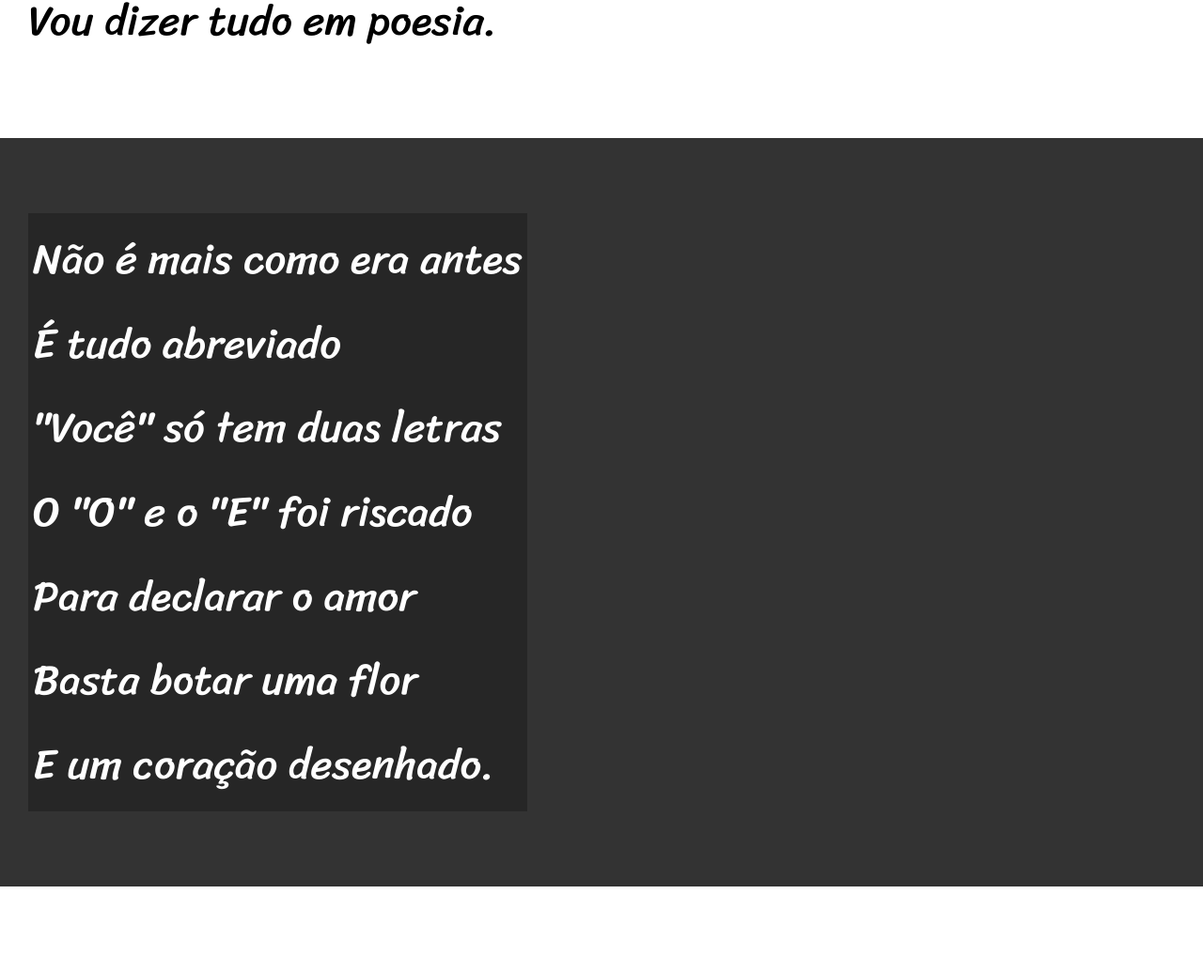
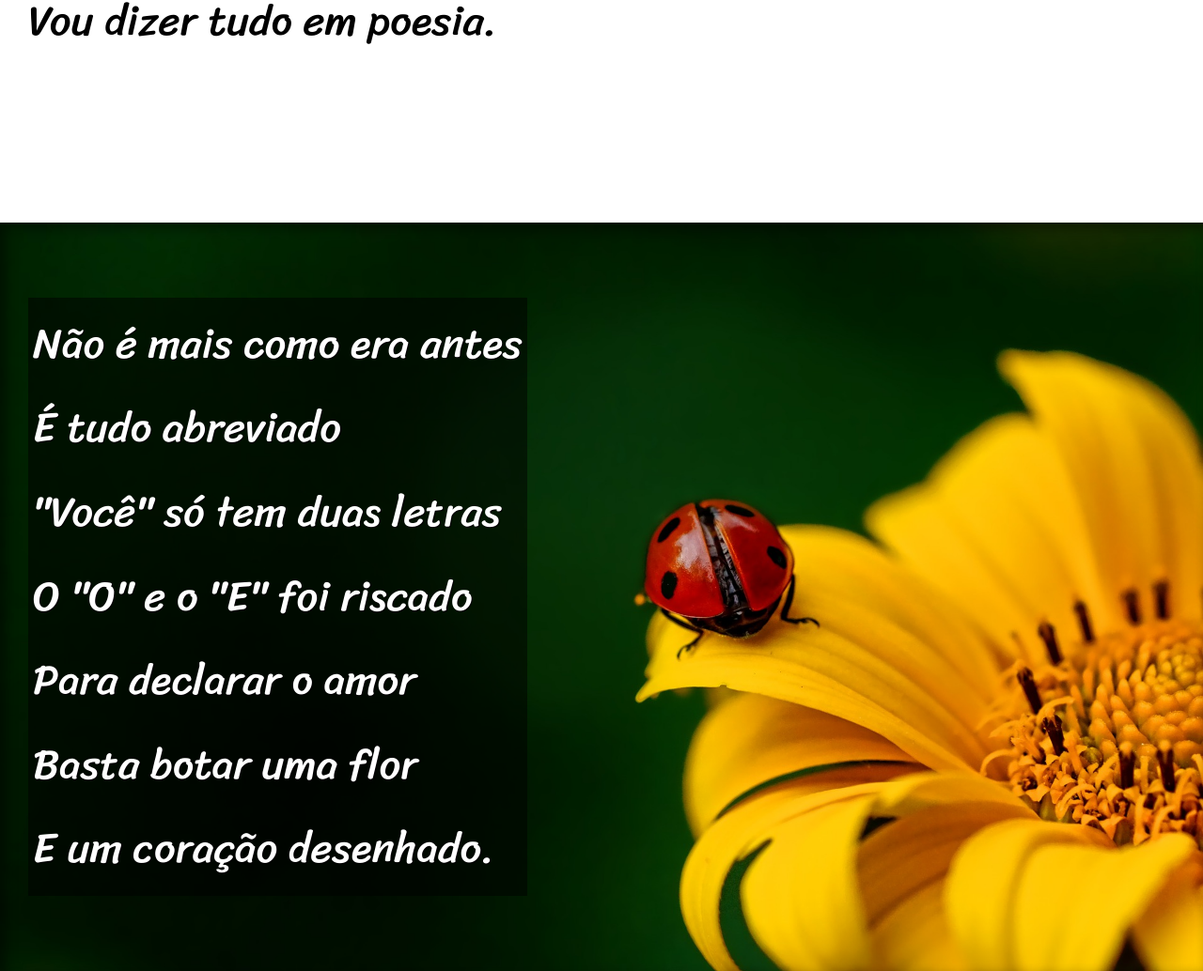
Before and after one commit to devjonny4/html-css, a plain HTML site: page Desafios/d012/index.html in a window 1280 px wide. Shown: the part 898-1932 px from the top of the page at 94% size. Drawn offline with Linux system fonts and the light colour scheme.

Commit message:
Conclusão do desafio 12 com adição de imagens com efeito parallax simples e atualização do READ.ME

```diff
--- a/Desafios/d012/index.html
+++ b/Desafios/d012/index.html
@@ -25,7 +25,7 @@
         </p>
     </section>
 
-    <section class="imagem">
+    <section class="imagem" id="img01">
         <p>
             Não é mais como era antes <br>
             É tudo abreviado <br>
@@ -60,7 +60,7 @@
     </section>
 
 
-    <section class="imagem">
+    <section class="imagem" id="img02">
         <p>
             Tenho saudade das cartas <br>
             Escritas com a própria mão <br>
--- a/Desafios/d012/style/style.css
+++ b/Desafios/d012/style/style.css
@@ -53,6 +53,10 @@ section {
     font-size: 3.5vw;
 }
 
+section > p {
+    padding-bottom: 2em;
+}
+
 .normal {
     background: white;
     color: black;
@@ -61,12 +65,24 @@ section {
 .imagem {
     background: rgb(51, 51, 51);
     color: white;
+    box-shadow: inset 6px 6px 13px 0 rgba(0, 0, 0, 0.473);
+    background-size: cover;
+    background-attachment: fixed;
 }
 
 .imagem > p {
     display: inline-block;
     padding: 5px;
-    background: rgba(0, 0, 0, 0.255);
+    background: rgba(0, 0, 0, 0.514);
+    text-shadow: 1px 1px 0 black;
+}
+
+#img01 {
+    background-image: url('../images/background001.jpg');
+}
+
+#img02 {
+    background-image: url('../images/background002.jpg');
 }
 
 footer {
```
Also changed, not shown: 1 other file.
